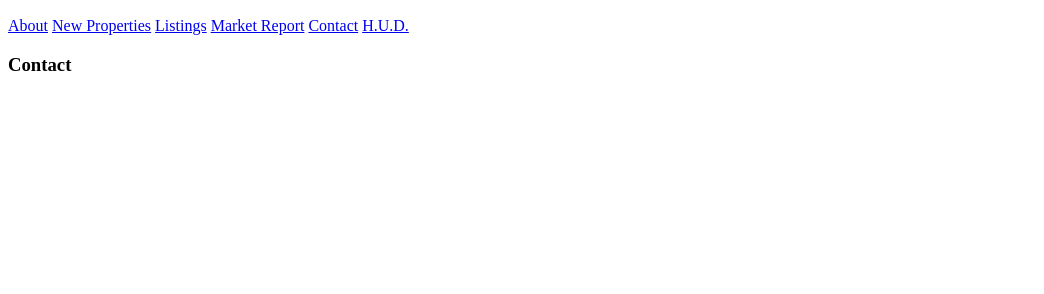
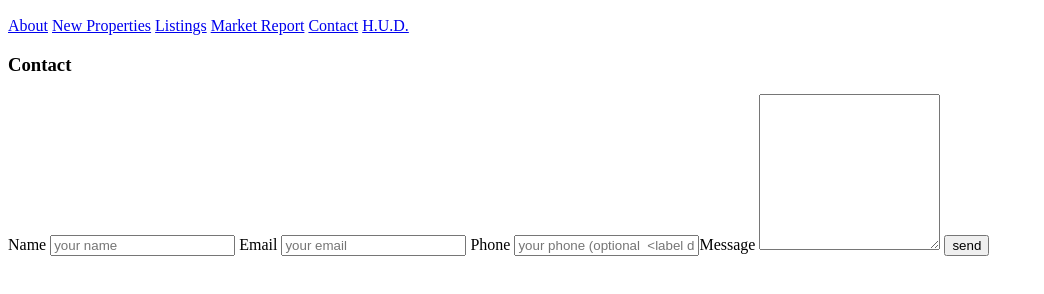
Before and after one commit to robertobuso/exceptional-realty, a plain HTML site: page contact.html in a window 1280 px wide. Shown: the part 110-404 px from the top of the page, without its empty margins (0-1044 px from the left). Drawn offline with Linux system fonts and the light colour scheme.

Commit message:
add contact form

```diff
--- a/contact.html
+++ b/contact.html
@@ -19,3 +19,15 @@
 <iframe src="https://www.google.com/maps/embed?pb=!1m18!1m12!1m3!1d24199.586742168343!2d-74.01524491209834!3d40.69713532110494!2m3!1f0!2f0!3f0!3m2!1i1024!2i768!4f13.1!3m3!1m2!1s0x89c25a47df06b185%3A0xc889234bc07c42ee!2sBrooklyn+Heights%2C+Brooklyn%2C+NY!5e0!3m2!1sen!2sus!4v1530820152876" width="600" height="450" frameborder="0" style="border:0" allowfullscreen></iframe>
 
 <!-- Contact Form -->
+
+<form action="#" method="post">
+  <label for="fullname">Name</label>
+  <input type="text" id="fullname" name="fullname" placeholder="your name" required>
+  <label for="email">Email</label>
+  <input type="email" id="email" name="email" placeholder="your email" required>
+  <label for="phone">Phone</label>
+  <input type="tel" id="phone" name="phone" placeholder="your phone (optional
+  <label for="message">Message</label>
+  <textarea id="message" name="message" rows="10"></textarea>
+  <input type="submit" value="send">
+</form>
```
